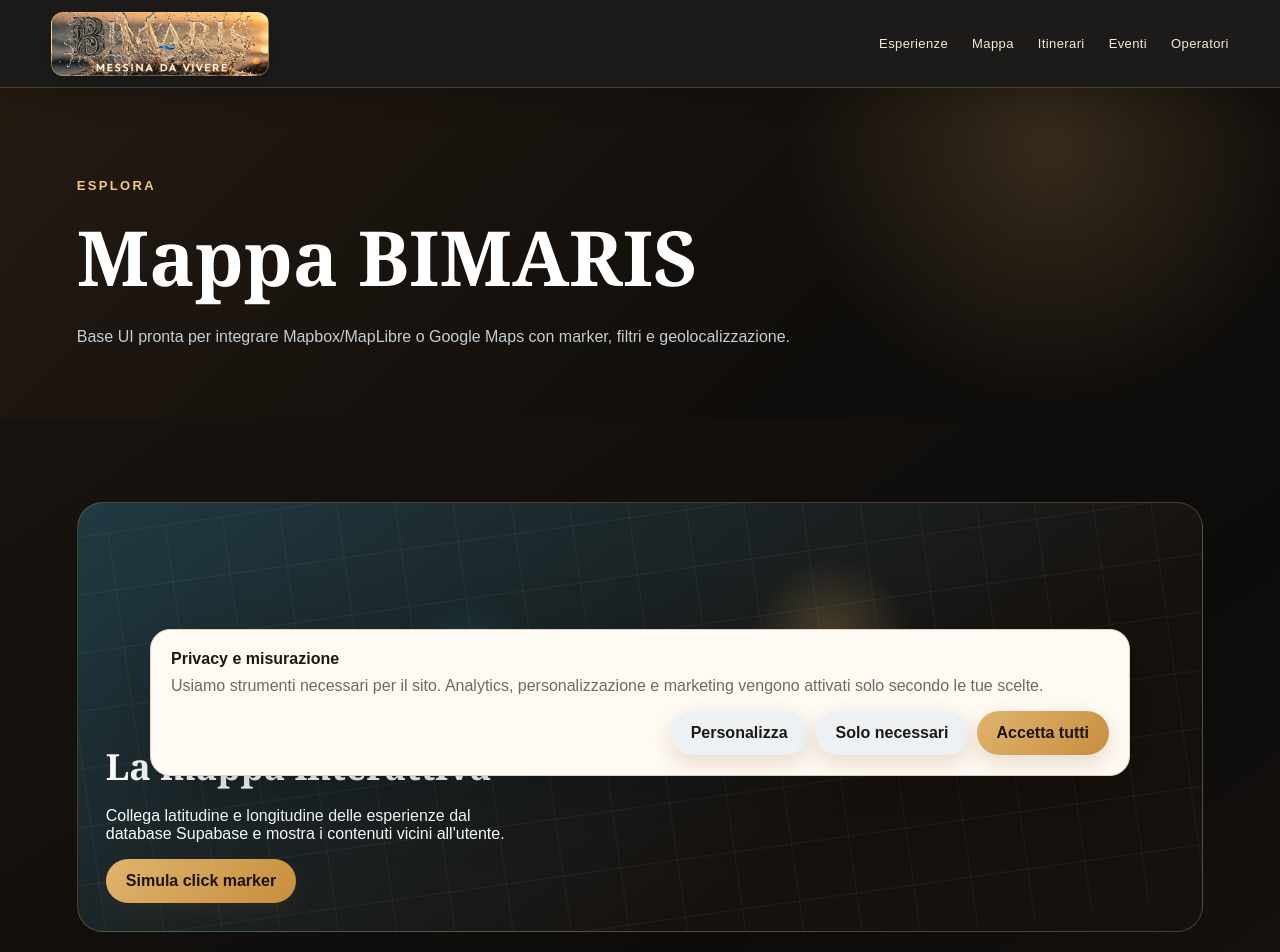
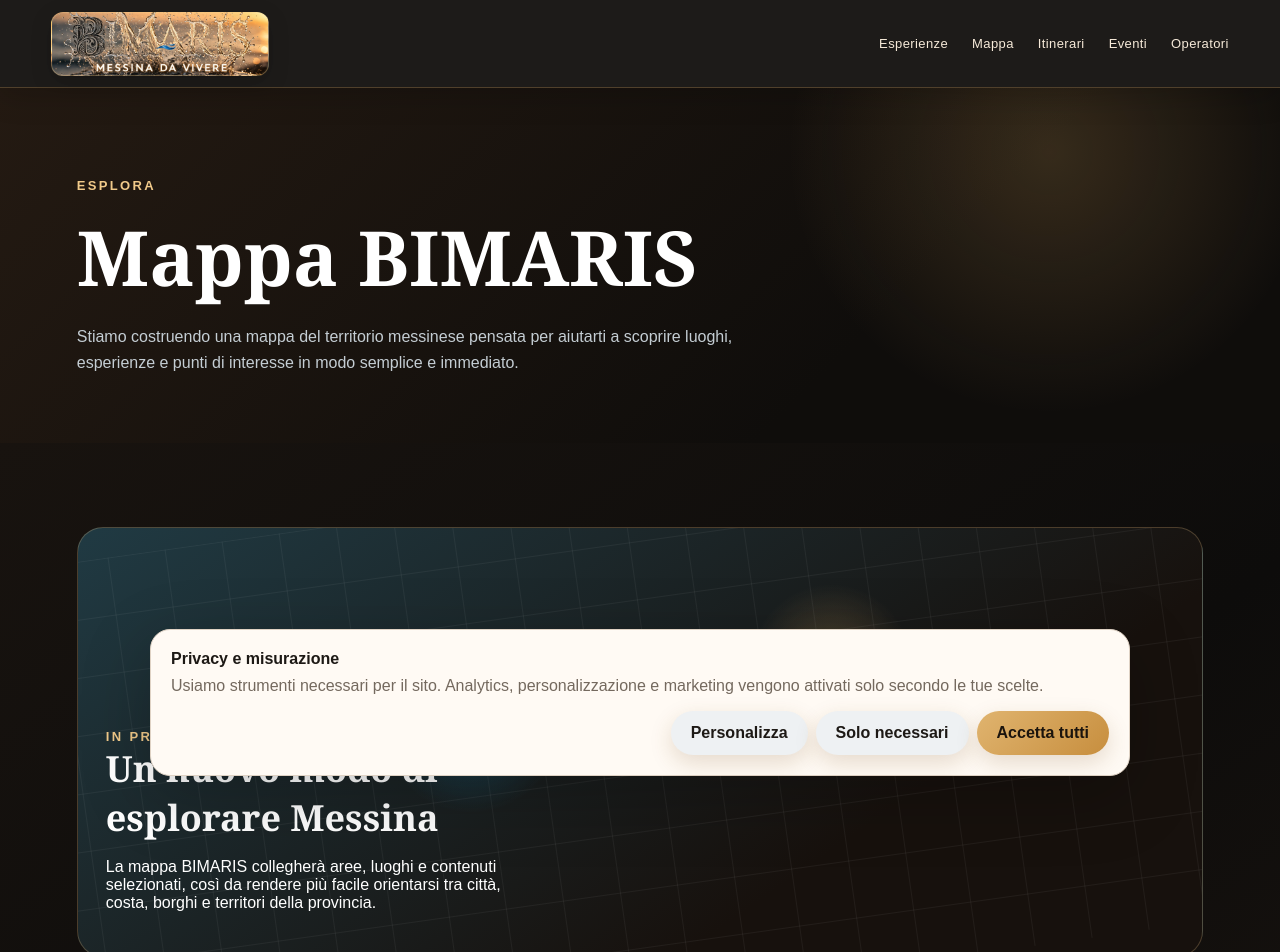
Before and after one commit to giovannibrunetto/bimaris-platform, a Next.js app in the folder apps/web/: page /mappa in a window 1280 px wide. Shown: the top 952 px of the page. Built offline with nearby package versions, Linux system fonts and the light colour scheme.

Commit message:
Replace technical map demo with public-facing copy

```diff
--- a/apps/web/app/mappa/page.tsx
+++ b/apps/web/app/mappa/page.tsx
@@ -1,11 +1,20 @@
-"use client";
-import { useEffect } from "react";
-import { track } from "@/lib/analytics";
-
 export default function MapPage() {
-  useEffect(() => { track("map_open"); }, []);
-  return <>
-    <section className="page-hero"><div className="kicker">Esplora</div><h1>Mappa BIMARIS</h1><p>Base UI pronta per integrare Mapbox/MapLibre o Google Maps con marker, filtri e geolocalizzazione.</p></section>
-    <section className="section dark"><div className="map-shell"><div className="map-label"><h3>La mappa interattiva</h3><p>Collega latitudine e longitudine delle esperienze dal database Supabase e mostra i contenuti vicini all'utente.</p><button className="button" onClick={() => track("map_marker_click", { marker_demo: true })}>Simula click marker</button></div></div></section>
-  </>;
+  return (
+    <>
+      <section className="page-hero">
+        <div className="kicker">Esplora</div>
+        <h1>Mappa BIMARIS</h1>
+        <p>Stiamo costruendo una mappa del territorio messinese pensata per aiutarti a scoprire luoghi, esperienze e punti di interesse in modo semplice e immediato.</p>
+      </section>
+      <section className="section dark">
+        <div className="map-shell">
+          <div className="map-label">
+            <div className="kicker">In preparazione</div>
+            <h3>Un nuovo modo di esplorare Messina</h3>
+            <p>La mappa BIMARIS collegherà aree, luoghi e contenuti selezionati, così da rendere più facile orientarsi tra città, costa, borghi e territori della provincia.</p>
+          </div>
+        </div>
+      </section>
+    </>
+  );
 }
```
